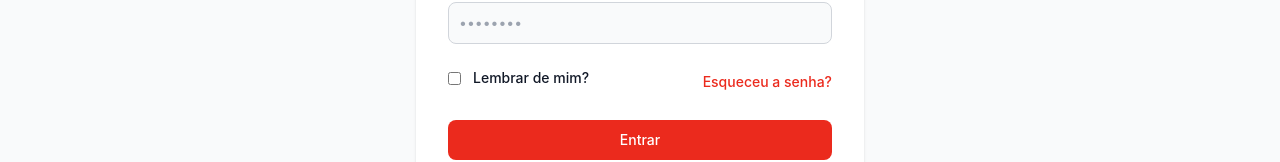
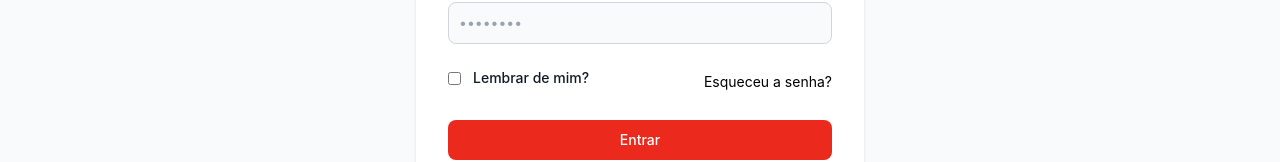
Before and after one commit to mardenrafael/next-ecommerce, a Next.js app: page /login in a window 1280 px wide. Shown: the part 414-576 px from the top of the page. Built offline with nearby package versions, Linux system fonts and the light colour scheme.

Commit message:
refac: removed useless if statements

```diff
--- a/src/components/Anchor/Anchor.tsx
+++ b/src/components/Anchor/Anchor.tsx
@@ -3,34 +3,23 @@ import { PropsWithChildren } from "react";
 export interface AnchorProps extends PropsWithChildren {
   href: string;
   className?: string;
-  extend?: boolean;
   target?: string;
-  blankStyle?: boolean;
 }
 
 export default function Anchor({
   href,
   className,
-  extend,
+
   target,
-  blankStyle,
+
   children,
 }: AnchorProps): JSX.Element {
-  const DEFAULT_CLASS_NAME =
-    "font-medium text-primary-600 hover:underline dark:text-primary-500 ";
-
   return (
     <a
       href={href}
       target={target}
       className={
-        blankStyle
-          ? ""
-          : className
-          ? extend
-            ? DEFAULT_CLASS_NAME + className
-            : className
-          : DEFAULT_CLASS_NAME
+        className ? className : "font-medium text-primary-600 hover:underline "
       }
     >
       {children}
```
